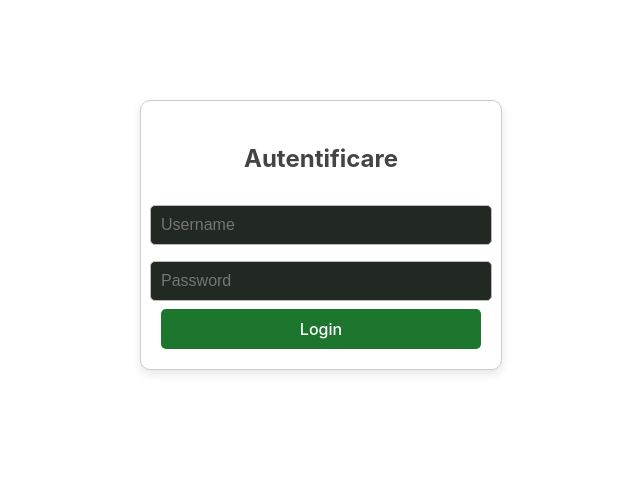
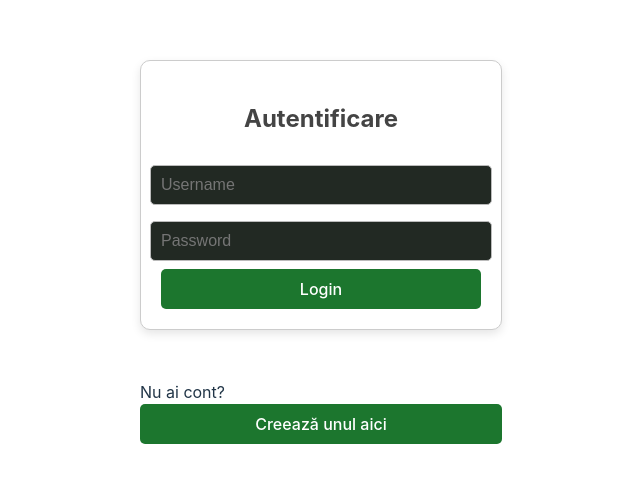
Before and after one commit to unibuc-cs/software-engineering-product-studenti-straini, a React (Vite) app in the folder taskmaster-frontend/: page /auth in a window 1280 px wide. Shown: the part 165-648 px from the top of the page, without its empty margins (319-959 px from the left). Built offline with nearby package versions, Linux system fonts and the light colour scheme.

Commit message:
Am adaugat buton de register in pagina de login

```diff
--- a/taskmaster-frontend/src/pages/Login.jsx
+++ b/taskmaster-frontend/src/pages/Login.jsx
@@ -33,6 +33,7 @@ const Login = () => {
     };
 
     return (
+        <div>
             <form onSubmit={handleLogin}>
                 <h2>Autentificare</h2>
                 <input
@@ -49,6 +50,11 @@ const Login = () => {
                 />
                 <button type="submit">Login</button>
             </form>
+
+            <div style={{marginTop: "10px"}}>
+                <p>Nu ai cont? <button onClick={() => navigate("/auth/register")}>Creează unul aici</button></p>
+            </div>
+        </div>
     );
 };
 
```
Also changed, not shown: taskmaster-frontend/src/styles/Tasks.css (added). Lines whose indentation alone changed are shown as unchanged.
